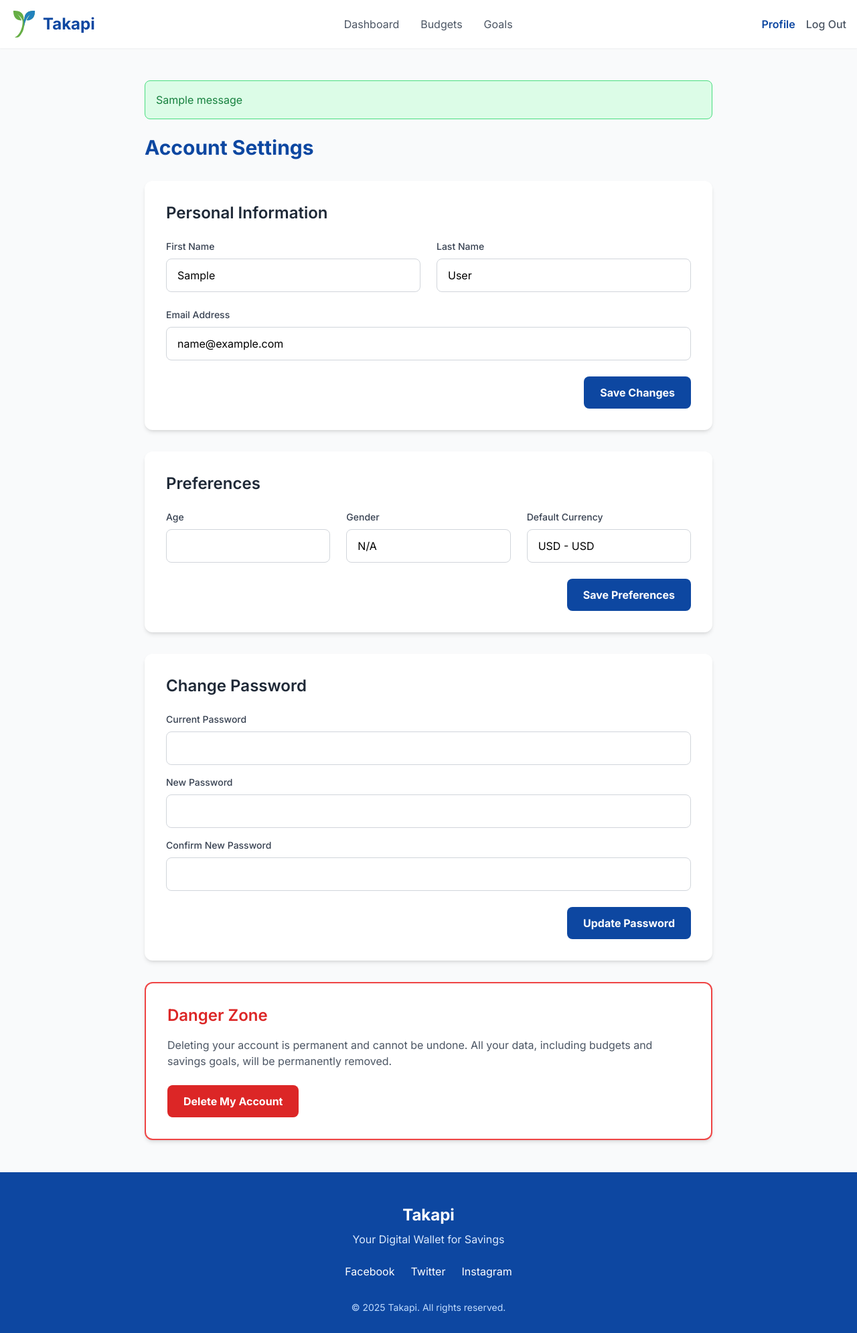
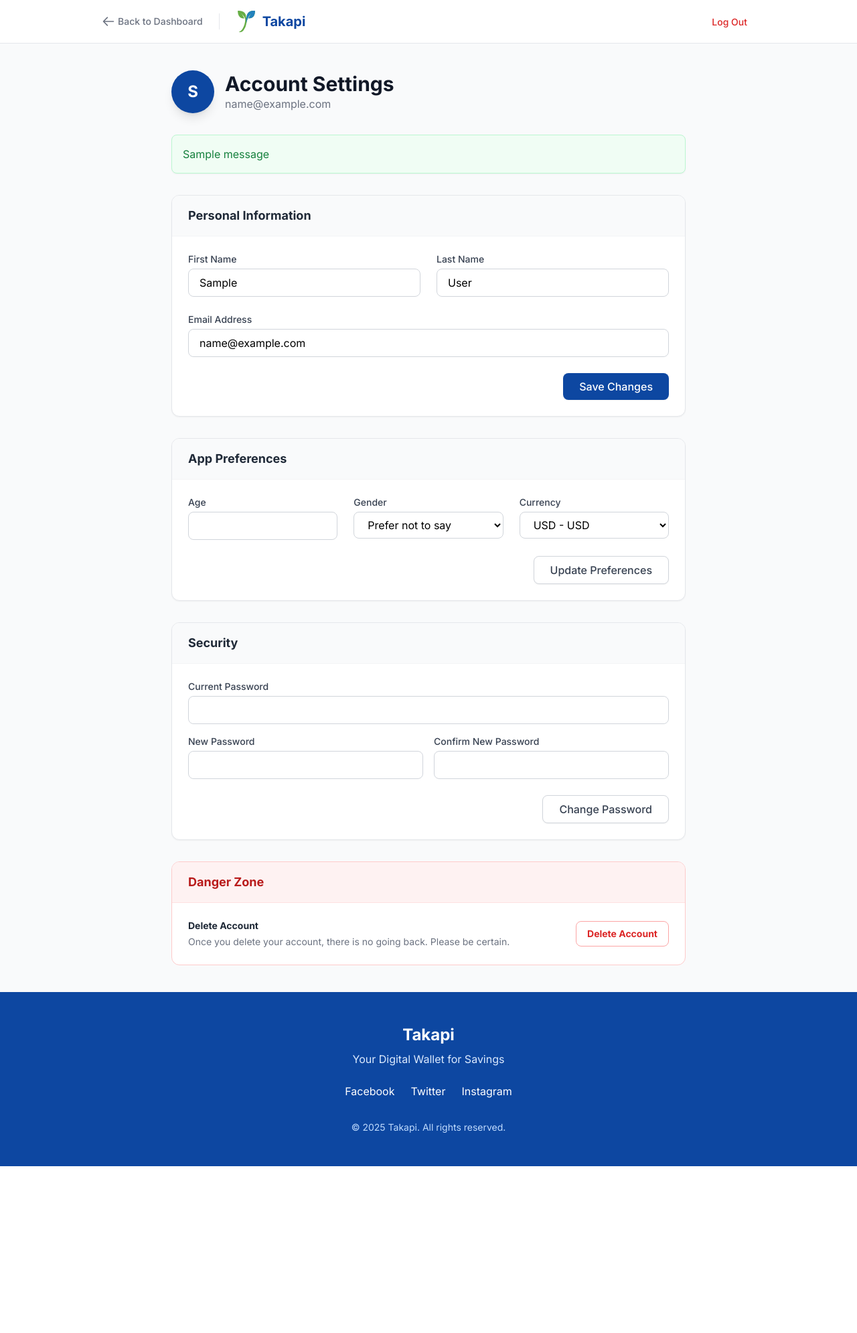
Before and after one commit to GReturn/Takapi, a Django app: template apps/user/templates/user-profile.html in a window 1280 px wide. Shown: the top 1990 px of the page at 67% size. After the commit the page ends 1741 px from the top, so only its background shows below. Run offline with Django 5.2, Linux system fonts and the light colour scheme; the template is opened without the code that fills it: values that come from a table or form of the project are taken from there, others are empty; a user stored in the database is signed in; tables that the repository leaves empty hold one stand-in row (values such as "Sample post"); one stand-in notice (Sample message) is shown; some libraries are stand-ins or nearby versions.

Commit message:
modified Profile View html page to fit the current aesthetics and layout of the project

```diff
--- a/apps/user/templates/user-profile.html
+++ b/apps/user/templates/user-profile.html
@@ -4,139 +4,127 @@
 <head>
     <meta charset="UTF-8">
     <meta name="viewport" content="width=device-width, initial-scale=1.0">
-    <title>Your Profile - Takapi</title>
+    <title>Account Settings - Takapi</title>
     <script src="https://cdn.tailwindcss.com"></script>
     <link rel="icon" type="image/x-icon" href="{% static 'images/takapi-logo-v2.ico' %}">
     <link rel="stylesheet" href="https://fonts.googleapis.com/css2?family=Inter:wght@400;500;600;700&display=swap">
     <style>
-        body {
-            font-family: 'Inter', sans-serif;
-        }
-        /* Custom colors from the Takapi logo */
+        body { font-family: 'Inter', sans-serif; }
         .bg-takapi-blue-dark { background-color: #0D47A1; }
         .text-takapi-blue-dark { color: #0D47A1; }
-        .border-takapi-blue-dark { border-color: #0D47A1; }
-        .hover\:bg-takapi-blue-darker:hover { background-color: #0b3c8a; }
-
         .bg-takapi-green { background-color: #4CAF50; }
-        .text-takapi-green { color: #4CAF50; }
-
         .bg-takapi-blue-light { background-color: #2196F3; }
-        .text-takapi-blue-light { color: #2196F3; }
-
-        .focus\:ring-takapi-blue-light:focus {
-            --tw-ring-color: #2196F3;
-        }
-        /* Style for the active nav link */
-        .nav-link-active {
-            color: #0D47A1;
-            font-weight: 600;
-        }
+        .focus\:ring-takapi:focus { --tw-ring-color: #2196F3; }
     </style>
 </head>
-<body class="bg-gray-50">
+<body class="bg-gray-50 min-h-screen flex flex-col">
 
-    <nav class="bg-white p-4 shadow-sm sticky top-0 z-50">
-        <div class="container mx-auto flex justify-between items-center">
+    <nav class="bg-white border-b border-gray-200 sticky top-0 z-50">
+        <div class="max-w-5xl mx-auto px-6 h-16 flex justify-between items-center">
+
+            <div class="flex items-center space-x-6">
+                <a href="{% url 'user:dashboard' %}" class="flex items-center text-gray-500 hover:text-takapi-blue-dark transition">
+                    <svg class="w-5 h-5 mr-1" fill="none" stroke="currentColor" viewBox="0 0 24 24"><path stroke-linecap="round" stroke-linejoin="round" stroke-width="2" d="M10 19l-7-7m0 0l7-7m-7 7h18"></path></svg>
+                    <span class="text-sm font-medium">Back to Dashboard</span>
+                </a>
+                <div class="h-6 w-px bg-gray-200"></div>
                 <a href="/" class="flex items-center space-x-2">
-                <img src="{% static 'images/takapi-logo-v2.svg' %}" alt="takapi logo" class="h-10 w-10">
-                <span class="text-2xl font-bold text-takapi-blue-dark">Takapi</span>
+                    <img src="{% static 'images/takapi-logo-v2.svg' %}" alt="takapi logo" class="h-8 w-8">
+                    <span class="text-xl font-bold text-takapi-blue-dark">Takapi</span>
                 </a>
-            <div class="hidden md:flex items-center space-x-8">
-                <a href="/dashboard/" class="text-gray-600 hover:text-takapi-blue-dark">Dashboard</a>
-                <a href="/budget/" class="text-gray-600 hover:text-takapi-blue-dark">Budgets</a>
-                <a href="/savings/" class="text-gray-600 hover:text-takapi-blue-dark">Goals</a>
             </div>
-            <div class="hidden md:flex items-center space-x-4">
-                <a href="/profile/" class="nav-link-active">Profile</a>
-                <a href="/logout/" class="text-gray-600 hover:text-takapi-blue-dark font-medium">Log Out</a>
+
+            <div>
+                <a href="{% url 'user:logout' %}" class="text-sm font-medium text-red-600 hover:text-red-800 hover:bg-red-50 px-3 py-2 rounded-lg transition">
+                    Log Out
+                </a>
             </div>
-            <button class="md:hidden">
-                <svg xmlns="http://www.w3.org/2000/svg" class="h-6 w-6" fill="none" viewBox="0 0 24 24" stroke="currentColor">
-                    <path stroke-linecap="round" stroke-linejoin="round" stroke-width="2" d="M4 6h16M4 12h16m-7 6h7" />
-                </svg>
-            </button>
         </div>
     </nav>
 
-    <main class="container mx-auto px-6 py-12 max-w-4xl">
+    <main class="flex-grow py-10 px-6">
+        <div class="max-w-3xl mx-auto space-y-8">
+
+            <div class="flex items-center space-x-4">
+                <div class="h-16 w-16 bg-takapi-blue-dark rounded-full flex items-center justify-center text-2xl font-bold text-white shadow-lg">
+                    {{ user.first_name|slice:":1" }}
+                </div>
+                <div>
+                    <h1 class="text-3xl font-bold text-gray-900">Account Settings</h1>
+                    <p class="text-gray-500">{{ user.email }}</p>
+                </div>
+            </div>
 
             {% if messages %}
                 {% for message in messages %}
-                <div class="mb-6 p-4 rounded-lg {% if message.tags == 'success' %}bg-green-100 text-green-700 border border-green-400{% else %}bg-red-100 text-red-700 border border-red-400{% endif %}">
+                    <div class="p-4 rounded-lg shadow-sm border {% if message.tags == 'success' %}bg-green-50 text-green-700 border-green-200{% else %}bg-red-50 text-red-700 border-red-200{% endif %}">
                         {{ message }}
                     </div>
                 {% endfor %}
             {% endif %}
 
-        <h1 class="text-3xl font-bold text-takapi-blue-dark mb-8">Account Settings</h1>
-
-        <div class="bg-white p-8 rounded-xl shadow-md mb-8">
-            <h2 class="text-2xl font-semibold text-gray-800 mb-6">Personal Information</h2>
-
-            <form action="{% url 'profile' %}" method="POST">
+            <div class="bg-white rounded-xl shadow-sm border border-gray-200 overflow-hidden">
+                <div class="px-6 py-4 border-b border-gray-100 bg-gray-50">
+                    <h2 class="text-lg font-bold text-gray-800">Personal Information</h2>
+                </div>
+                <div class="p-6">
+                    <form action="{% url 'user:profile' %}" method="POST">
                         {% csrf_token %}
                         <input type="hidden" name="action" value="update_info">
 
                         <div class="grid grid-cols-1 md:grid-cols-2 gap-6">
                             <div>
-                        <label for="first_name" class="block text-gray-700 text-sm font-medium mb-2">First Name</label>
-                        <input type="text" id="first_name" name="first_name" value="{{ user.first_name }}"
-                            class="w-full px-4 py-3 border border-gray-300 rounded-lg focus:outline-none focus:ring-2 focus:ring-takapi-blue-light" required>
+                                <label class="block text-sm font-medium text-gray-700 mb-1">First Name</label>
+                                <input type="text" name="first_name" value="{{ user.first_name }}" required
+                                    class="w-full px-4 py-2 border border-gray-300 rounded-lg focus:ring-2 focus:ring-takapi focus:border-takapi outline-none transition">
                             </div>
-
                             <div>
-                        <label for="last_name" class="block text-gray-700 text-sm font-medium mb-2">Last Name</label>
-                        <input type="text" id="last_name" name="last_name" value="{{ user.last_name }}"
-                            class="w-full px-4 py-3 border border-gray-300 rounded-lg focus:outline-none focus:ring-2 focus:ring-takapi-blue-light" required>
+                                <label class="block text-sm font-medium text-gray-700 mb-1">Last Name</label>
+                                <input type="text" name="last_name" value="{{ user.last_name }}" required
+                                    class="w-full px-4 py-2 border border-gray-300 rounded-lg focus:ring-2 focus:ring-takapi focus:border-takapi outline-none transition">
                             </div>
-
                             <div class="md:col-span-2">
-                        <label for="email" class="block text-gray-700 text-sm font-medium mb-2">Email Address</label>
-                        <input type="email" id="email" name="email" value="{{ user.email }}"
-                            class="w-full px-4 py-3 border border-gray-300 rounded-lg focus:outline-none focus:ring-2 focus:ring-takapi-blue-light" required>
+                                <label class="block text-sm font-medium text-gray-700 mb-1">Email Address</label>
+                                <input type="email" name="email" value="{{ user.email }}" required
+                                    class="w-full px-4 py-2 border border-gray-300 rounded-lg focus:ring-2 focus:ring-takapi focus:border-takapi outline-none transition">
                             </div>
                         </div>
-
-                <div class="text-right mt-6">
-                    <button type="submit"
-                        class="bg-takapi-blue-dark text-white font-bold py-3 px-6 rounded-lg hover:bg-takapi-blue-darker transition duration-300">
+                        <div class="mt-6 flex justify-end">
+                            <button type="submit" class="bg-takapi-blue-dark text-white px-6 py-2 rounded-lg font-medium hover:bg-blue-800 transition shadow-sm">
                                 Save Changes
                             </button>
                         </div>
                     </form>
                 </div>
+            </div>
 
-        <div class="bg-white p-8 rounded-xl shadow-md mb-8">
-            <h2 class="text-2xl font-semibold text-gray-800 mb-6">Preferences</h2>
-
-            <form action="{% url 'profile' %}" method="POST">
+            <div class="bg-white rounded-xl shadow-sm border border-gray-200 overflow-hidden">
+                <div class="px-6 py-4 border-b border-gray-100 bg-gray-50">
+                    <h2 class="text-lg font-bold text-gray-800">App Preferences</h2>
+                </div>
+                <div class="p-6">
+                    <form action="{% url 'user:profile' %}" method="POST">
                         {% csrf_token %}
                         <input type="hidden" name="action" value="update_preferences">
 
                         <div class="grid grid-cols-1 md:grid-cols-3 gap-6">
                             <div>
-                        <label for="age" class="block text-gray-700 text-sm font-medium mb-2">Age</label>
-                        <input type="number" id="age" name="age" value="{{ user.age }}"
-                            class="w-full px-4 py-3 border border-gray-300 rounded-lg focus:outline-none focus:ring-2 focus:ring-takapi-blue-light">
+                                <label class="block text-sm font-medium text-gray-700 mb-1">Age</label>
+                                <input type="number" name="age" value="{{ user.age }}"
+                                    class="w-full px-4 py-2 border border-gray-300 rounded-lg focus:ring-2 focus:ring-takapi outline-none">
                             </div>
-
                             <div>
-                        <label for="gender" class="block text-gray-700 text-sm font-medium mb-2">Gender</label>
-                        <select id="gender" name="gender"
-                            class="w-full px-4 py-3 border border-gray-300 rounded-lg focus:outline-none focus:ring-2 focus:ring-takapi-blue-light bg-white appearance-none">
-                            <option value="Prefer not to say" {% if user.gender == "Prefer not to say" %}selected{% endif %}>N/A</option>
+                                <label class="block text-sm font-medium text-gray-700 mb-1">Gender</label>
+                                <select name="gender" class="w-full px-4 py-2 border border-gray-300 rounded-lg focus:ring-2 focus:ring-takapi outline-none bg-white">
+                                    <option value="Prefer not to say" {% if user.gender == "Prefer not to say" %}selected{% endif %}>Prefer not to say</option>
                                     <option value="Male" {% if user.gender == "Male" %}selected{% endif %}>Male</option>
                                     <option value="Female" {% if user.gender == "Female" %}selected{% endif %}>Female</option>
                                     <option value="Non-binary" {% if user.gender == "Non-binary" %}selected{% endif %}>Non-binary</option>
-                            <option value="Other" {% if user.gender == "Other" %}selected{% endif %}>Other</option>
                                 </select>
                             </div>
-
                             <div>
-                        <label for="currency" class="block text-gray-700 text-sm font-medium mb-2">Default Currency</label>
-                        <select id="currency" name="currency"
-                            class="w-full px-4 py-3 border border-gray-300 rounded-lg focus:outline-none focus:ring-2 focus:ring-takapi-blue-light bg-white appearance-none">
+                                <label class="block text-sm font-medium text-gray-700 mb-1">Currency</label>
+                                <select name="currency" class="w-full px-4 py-2 border border-gray-300 rounded-lg focus:ring-2 focus:ring-takapi outline-none bg-white">
                                     {% for c in currencies %}
                                         <option value="{{ c.currency_id }}" {% if user.currency.currency_id == c.currency_id %}selected{% endif %}>
                                             {{ c.currency_short_name }} - {{ c.currency_long_name }}
@@ -145,67 +133,72 @@
                                 </select>
                             </div>
                         </div>
-
-                <div class="text-right mt-6">
-                    <button type="submit"
-                        class="bg-takapi-blue-dark text-white font-bold py-3 px-6 rounded-lg hover:bg-takapi-blue-darker transition duration-300">
-                        Save Preferences
+                        <div class="mt-6 flex justify-end">
+                            <button type="submit" class="bg-white text-gray-700 border border-gray-300 px-6 py-2 rounded-lg font-medium hover:bg-gray-50 transition shadow-sm">
+                                Update Preferences
                             </button>
                         </div>
                     </form>
                 </div>
+            </div>
 
-        <div class="bg-white p-8 rounded-xl shadow-md mb-8">
-            <h2 class="text-2xl font-semibold text-gray-800 mb-6">Change Password</h2>
-
-            <form action="{% url 'profile' %}" method="POST">
+            <div class="bg-white rounded-xl shadow-sm border border-gray-200 overflow-hidden">
+                <div class="px-6 py-4 border-b border-gray-100 bg-gray-50">
+                    <h2 class="text-lg font-bold text-gray-800">Security</h2>
+                </div>
+                <div class="p-6">
+                    <form action="{% url 'user:profile' %}" method="POST">
                         {% csrf_token %}
                         <input type="hidden" name="action" value="change_password">
 
                         <div class="space-y-4">
                             <div>
-                        <label for="current_password" class="block text-gray-700 text-sm font-medium mb-2">Current Password</label>
-                        <input type="password" id="current_password" name="current_password"
-                            class="w-full px-4 py-3 border border-gray-300 rounded-lg focus:outline-none focus:ring-2 focus:ring-takapi-blue-light" required>
+                                <label class="block text-sm font-medium text-gray-700 mb-1">Current Password</label>
+                                <input type="password" name="current_password" required
+                                    class="w-full px-4 py-2 border border-gray-300 rounded-lg focus:ring-2 focus:ring-takapi outline-none">
                             </div>
-
+                            <div class="grid grid-cols-1 md:grid-cols-2 gap-4">
                                 <div>
-                        <label for="new_password1" class="block text-gray-700 text-sm font-medium mb-2">New Password</label>
-                        <input type="password" id="new_password1" name="new_password1"
-                            class="w-full px-4 py-3 border border-gray-300 rounded-lg focus:outline-none focus:ring-2 focus:ring-takapi-blue-light" required>
+                                    <label class="block text-sm font-medium text-gray-700 mb-1">New Password</label>
+                                    <input type="password" name="new_password1" required
+                                        class="w-full px-4 py-2 border border-gray-300 rounded-lg focus:ring-2 focus:ring-takapi outline-none">
                                 </div>
-
                                 <div>
-                        <label for="new_password2" class="block text-gray-700 text-sm font-medium mb-2">Confirm New Password</label>
-                        <input type="password" id="new_password2" name="new_password2"
-                            class="w-full px-4 py-3 border border-gray-300 rounded-lg focus:outline-none focus:ring-2 focus:ring-takapi-blue-light" required>
+                                    <label class="block text-sm font-medium text-gray-700 mb-1">Confirm New Password</label>
+                                    <input type="password" name="new_password2" required
+                                        class="w-full px-4 py-2 border border-gray-300 rounded-lg focus:ring-2 focus:ring-takapi outline-none">
                                 </div>
                             </div>
-
-                <div class="text-right mt-6">
-                    <button type="submit"
-                        class="bg-takapi-blue-dark text-white font-bold py-3 px-6 rounded-lg hover:bg-takapi-blue-darker transition duration-300">
-                        Update Password
+                        </div>
+                        <div class="mt-6 flex justify-end">
+                            <button type="submit" class="bg-white text-gray-700 border border-gray-300 px-6 py-2 rounded-lg font-medium hover:bg-gray-50 transition shadow-sm">
+                                Change Password
                             </button>
                         </div>
                     </form>
                 </div>
+            </div>
 
-        <div class="bg-white p-8 rounded-xl shadow-md border-2 border-red-500">
-            <h2 class="text-2xl font-semibold text-red-600 mb-4">Danger Zone</h2>
-            <p class="text-gray-600 mb-6">Deleting your account is permanent and cannot be undone. All your data, including budgets and savings goals, will be permanently removed.</p>
-
-            <form action="{% url 'profile' %}" method="POST" onsubmit="return confirm('Are you absolutely sure you want to delete your account? This action cannot be undone.');">
+            <div class="border border-red-200 rounded-xl overflow-hidden bg-white">
+                <div class="px-6 py-4 bg-red-50 border-b border-red-100">
+                    <h2 class="text-lg font-bold text-red-700">Danger Zone</h2>
+                </div>
+                <div class="p-6 flex items-center justify-between">
+                    <div>
+                        <h3 class="text-sm font-bold text-gray-800">Delete Account</h3>
+                        <p class="text-sm text-gray-500 mt-1">Once you delete your account, there is no going back. Please be certain.</p>
+                    </div>
+                    <form action="{% url 'user:profile' %}" method="POST" onsubmit="return confirm('Are you sure? This is permanent.');">
                         {% csrf_token %}
                         <input type="hidden" name="action" value="delete_account">
-
-                <button type="submit"
-                    class="bg-red-600 text-white font-bold py-3 px-6 rounded-lg hover:bg-red-700 transition duration-300">
-                    Delete My Account
+                        <button type="submit" class="bg-white border border-red-300 text-red-600 px-4 py-2 rounded-lg font-bold text-sm hover:bg-red-50 transition">
+                            Delete Account
                         </button>
                     </form>
                 </div>
+            </div>
 
+        </div>
     </main>
 
     {% include "partials/footer.html" %}
```
Lines whose indentation alone changed are shown as unchanged.
